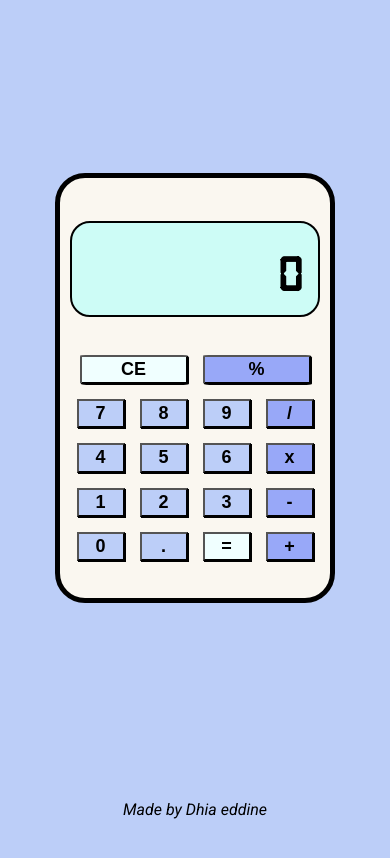
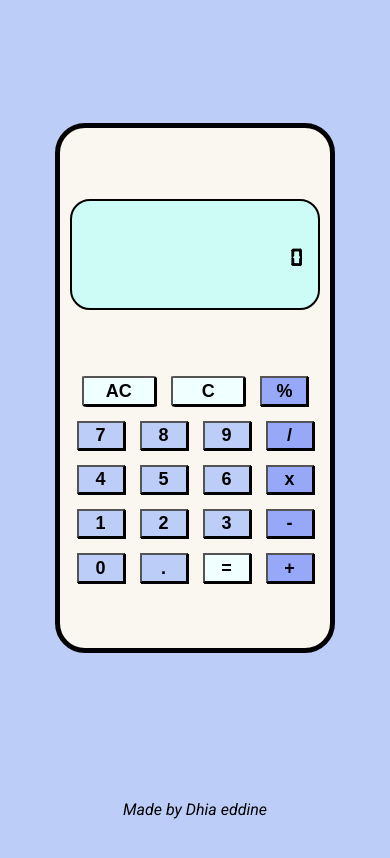
Before and after one commit to benterkidhiaeddine/calculator, a plain HTML site: page index.html in a window 390 px wide. Drawn offline with Linux system fonts and the light colour scheme.

Commit message:
Add delete button functionality

```diff
--- a/index.html
+++ b/index.html
@@ -19,7 +19,8 @@
       <div class="screen">0</div>
       <div class="buttons">
 
-        <button data-symbol="CE">CE</button>
+        <button data-symbol="CE">AC</button>
+        <button data-symbol="C">C</button>
         <button data-operator="%">%</button>
 
         <button data-number="7">7</button>
--- a/logic.js
+++ b/logic.js
@@ -169,3 +169,12 @@ decimalPointButton.addEventListener("click",()=>{
         display(calculatedNumber);
     }
 })
+
+//add backspace to delete functionality
+
+const deleteButton =document.querySelector("button[data-symbol='C']");
+
+deleteButton.addEventListener("click",()=>{
+    calculatedNumber=calculatedNumber.slice(0,calculatedNumber.length-1);
+    display(calculatedNumber);
+})
--- a/style.css
+++ b/style.css
@@ -66,12 +66,14 @@ body {
 
 }
 
-button[data-operator='%'],button[data-symbol="CE"]{
+button[data-symbol='C'],button[data-symbol="CE"]{
     border-radius: 5%;
-    width:45%;
+    width:31%;
     background-color: azure;
     color: black
 }
+
+
 button[data-symbol='=']{
     background-color: azure;
     color: black
@@ -130,7 +132,7 @@ footer{
 @media only screen and (max-width: 600px) {
     .app-container{
         width : 250px;
-        height : 400px;
+        height : 500px;
     }
 
     button {
@@ -138,6 +140,9 @@ footer{
         font-size: 18px;
     }
 
+    .screen{
+        font-size: 25px;
+    }
 
 
   }
```
